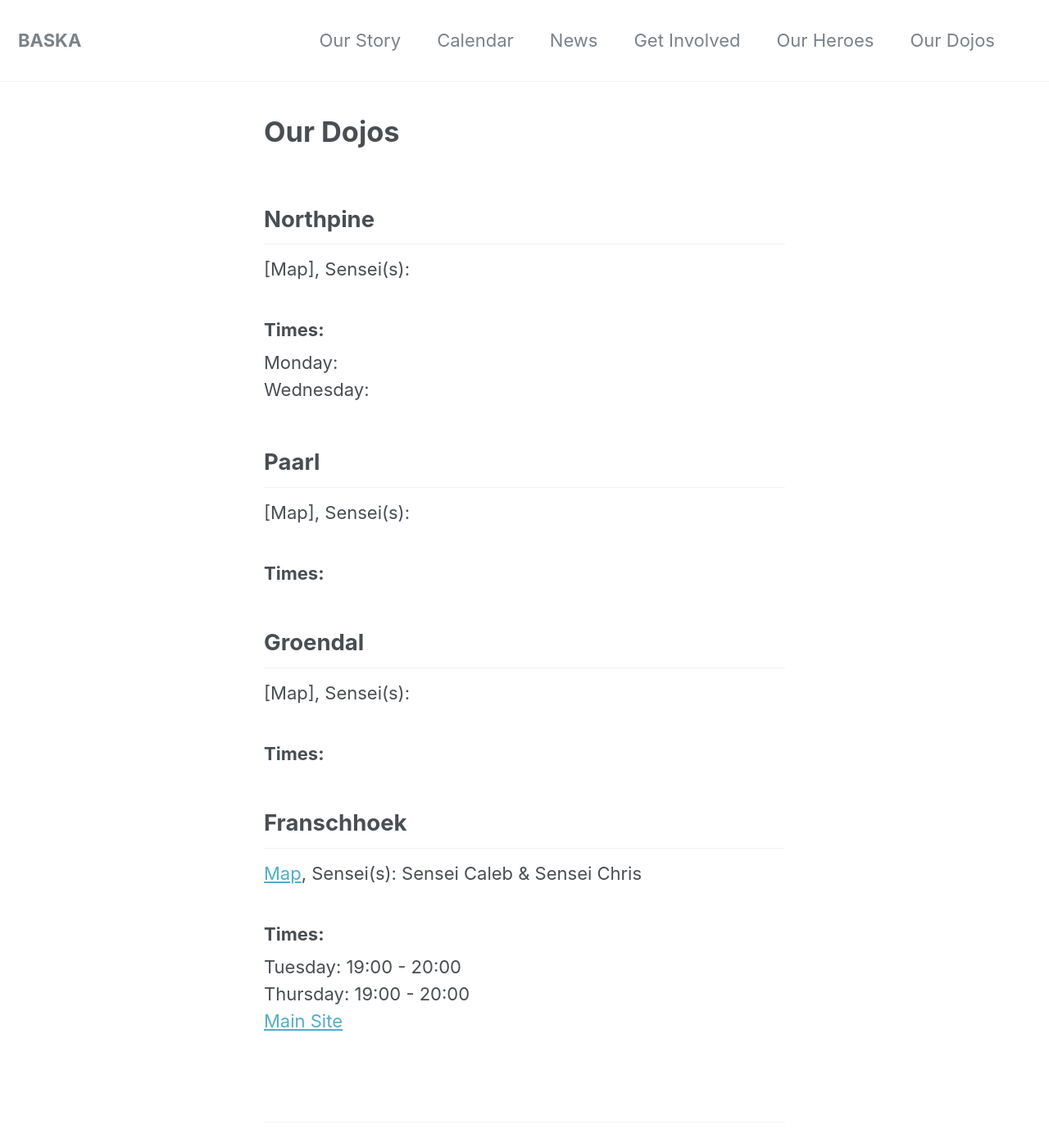
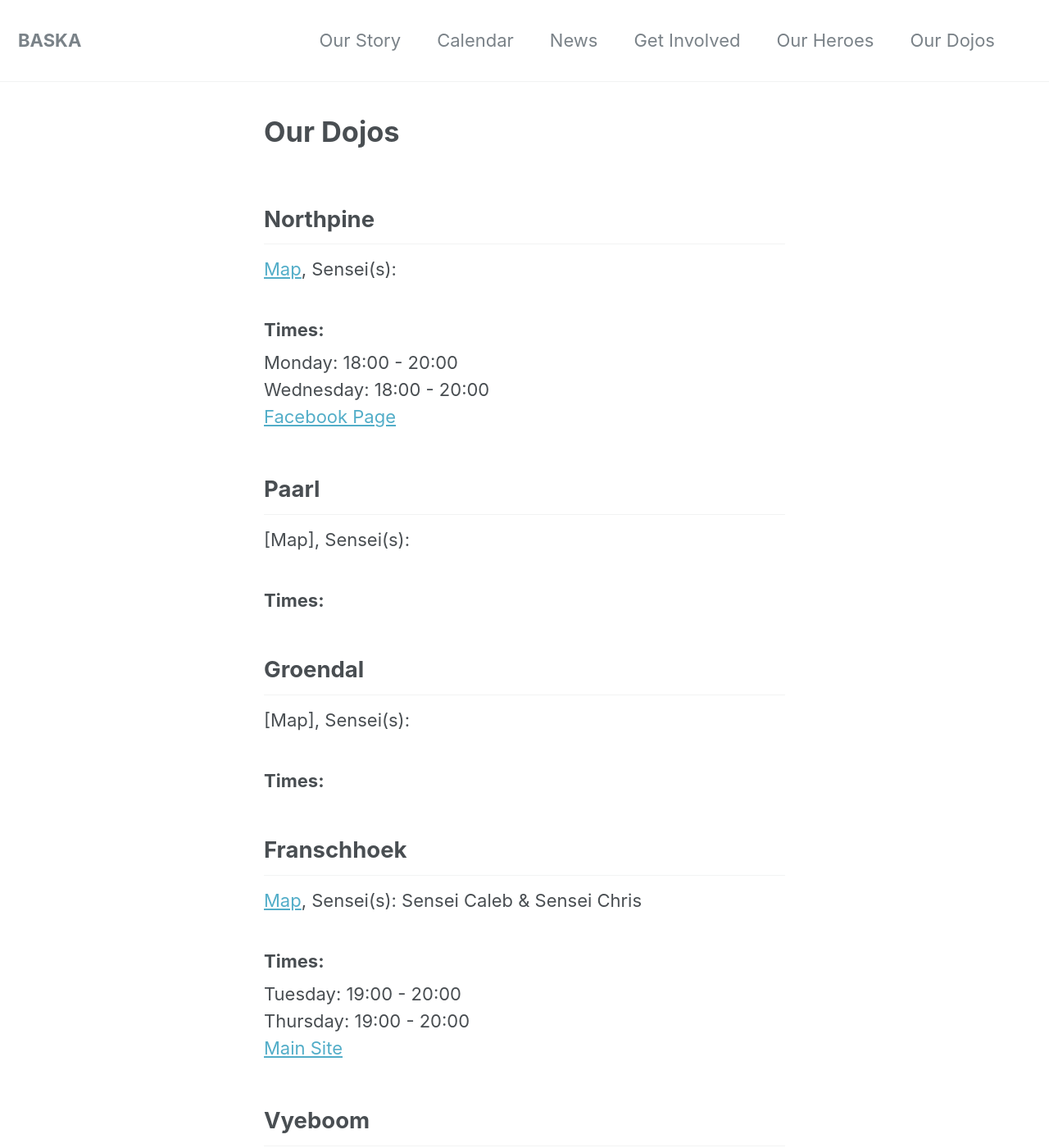
Before and after one commit to BASKA-SA/baska.co.za, a Jekyll site: the page built from _pages/our-dojos.md, in a window 1280 px wide and 1400 px high. Shown: the whole window at 82% size. Built offline with Jekyll 4.4.1, drawn with Linux system fonts in a browser that asks for light colours; some of the changed text lies outside the part shown.

Commit message:
Added link to GH repo, added facebook group & page links, added more info to dojos

```diff
--- a/_config.yml
+++ b/_config.yml
@@ -63,14 +63,14 @@ naver-site-verification  :
 twitter:
   username               :
 facebook:
-  username               :
+  username               : "groups/216364791757353"
   app_id                 :
   publisher              :
 og_image                 : # Open Graph/Twitter default site image
 # For specifying social profiles
 # - https://developers.google.com/structured-data/customize/social-profiles
 social:
-  type                   : # Person or Organization (defaults to Person)
+  type                   : organization # Person or Organization (defaults to Person)
   name                   : # If the user or organization name differs from the site's name
   links: # An array of links to social media profiles
 
--- a/_includes/footer.html
+++ b/_includes/footer.html
@@ -22,4 +22,4 @@
   </ul>
 </div>
 
-<div class="page__footer-copyright">&copy; {{ site.time | date: '%Y' }} {{ site.name | default: site.title }}. {{ site.data.ui-text[site.locale].powered_by | default: "Powered by" }} <a href="http://jekyllrb.com" rel="nofollow">Jekyll</a> &amp; <a href="https://mademistakes.com/work/minimal-mistakes-jekyll-theme/" rel="nofollow">Minimal Mistakes</a>.</div>
+<div class="page__footer-copyright">&copy; {{ site.time | date: '%Y' }} <a href="http://github.com/{{ site.repository }}">{{ site.name | default: site.title }}</a>. {{ site.data.ui-text[site.locale].powered_by | default: "Powered by" }} <a href="http://jekyllrb.com" rel="nofollow">Jekyll</a> &amp; <a href="https://mademistakes.com/work/minimal-mistakes-jekyll-theme/" rel="nofollow">Minimal Mistakes</a>.</div>
--- a/_pages/our-dojos.md
+++ b/_pages/our-dojos.md
@@ -4,21 +4,28 @@ title: Our Dojos
 ---
 
 ## Northpine
-[Map], Sensei(s):
+[Map](https://www.google.com/maps/place/Northpine+Community+Hall/@-33.879583,18.7218741,12z/data=!4m5!3m4!1s0x1dcc516074aaea37:0x4bd396d8e9e8b608!8m2!3d-33.8710569!4d18.7110901),
+Sensei(s):
 
 ### Times:
-Monday:
-<br>Wednesday:
+Monday: 18:00 - 20:00
+<br>Wednesday: 18:00 - 20:00
+<br>[Facebook Page](https://www.facebook.com/Samurai-Karate-Northpine-202313093262851)
+
 
 ## Paarl
-[Map], Sensei(s):
+[Map],
+Sensei(s):
 
 ### Times:
 
+
 ## Groendal
-[Map], Sensei(s):
+[Map],
+Sensei(s):
 
 ### Times:
+
 
 ## Franschhoek
 [Map](https://www.google.com/maps/place/15+Fabriek+St,+Franschhoek,+7690/@-33.9076628,19.1147608,19z/data=!3m1!4b1!4m5!3m4!1s0x1dcdbc8cbe4fe72f:0xbb95fa46965400be!8m2!3d-33.9076639!4d19.115308),
@@ -28,3 +35,11 @@ Sensei(s): Sensei Caleb & Sensei Chris
 Tuesday: 19:00 - 20:00
 <br>Thursday: 19:00 - 20:00
 <br>[Main Site](//fsh.baska.co.za)
+
+
+## Vyeboom
+[Map],
+Sensei(s):
+
+### Times:
+<br>[Facebook Page](https://www.facebook.com/Samurai-Karate-Vyeboom-739151739448725)
```
Also changed, not shown: _pages/get-involved.md (+3 -0 lines).
